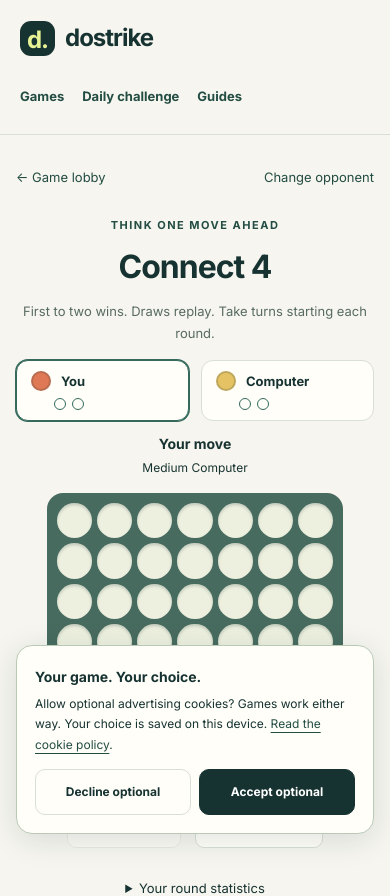
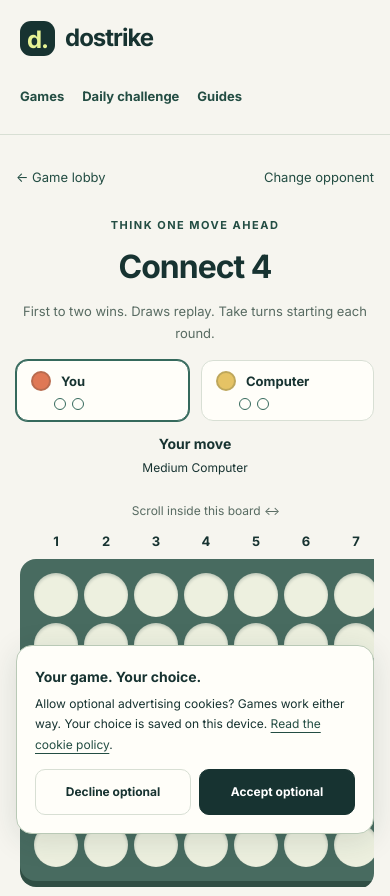
Before and after one commit to Dostrike/Website, a React (Vite) app: page /connect4 in a window 390 px wide. Shown: the top 896 px of the page. Built offline with nearby package versions, Linux system fonts and the light colour scheme.

Commit message:
Improve Connect4 phone controls and cancel stale drops

```diff
--- a/src/components/Connect4Board.css
+++ b/src/components/Connect4Board.css
@@ -1,4 +1,5 @@
 .c4-board-wrapper {
+  --c4-drop-duration: 450ms;
   display: flex;
   flex-direction: column;
   align-items: center;
@@ -325,6 +326,9 @@
 }
 
 @media (prefers-reduced-motion: reduce) {
+  .c4-board-wrapper {
+    --c4-drop-duration: 0ms;
+  }
   .c4-disc-drop-anim,
   .c4-disc.preview.bounce,
   .c4-cell.shake,
--- a/src/components/Connect4Board.tsx
+++ b/src/components/Connect4Board.tsx
@@ -57,43 +57,103 @@ const Connect4Board: React.FC<Connect4BoardProps> = ({
   // Shake state for columns
   const [shakeCol, setShakeCol] = useState<number | null>(null);
   const moveTimeout = useRef<ReturnType<typeof setTimeout> | null>(null);
-  useEffect(
-    () => () => {
+  const shakeTimeout = useRef<ReturnType<typeof setTimeout> | null>(null);
+  const boardElement = useRef<HTMLDivElement>(null);
+  const inputMode = useRef<"pointer" | "keyboard">("pointer");
+  useEffect(() => {
+    // Undo or any other position change invalidates a pending visual move.
+    if (moveTimeout.current) clearTimeout(moveTimeout.current);
+    if (shakeTimeout.current) clearTimeout(shakeTimeout.current);
+    moveTimeout.current = null;
+    shakeTimeout.current = null;
+    setAnimating(false);
+    setDroppingDisc(null);
+    setShakeCol(null);
+    return () => {
       if (moveTimeout.current) clearTimeout(moveTimeout.current);
-    },
-    [],
-  );
+      if (shakeTimeout.current) clearTimeout(shakeTimeout.current);
+    };
+  }, [board]);
+  useEffect(() => {
+    if (hoverCol === null) return;
+    const cell = boardElement.current?.querySelector<HTMLElement>(
+      `[data-column="${hoverCol}"]`,
+    );
+    const frame = boardElement.current?.parentElement;
+    if (!cell || !frame) return;
+    const reveal = () => {
+      const target = cell.getBoundingClientRect(),
+        visible = frame.getBoundingClientRect();
+      // Reveal the chosen column without moving the document vertically.
+      if (target.left < visible.left + 8)
+        frame.scrollLeft -= visible.left + 8 - target.left;
+      else if (target.right > visible.right - 8)
+        frame.scrollLeft += target.right - visible.right + 8;
+    };
+    reveal();
+    window.addEventListener("resize", reveal);
+    return () => window.removeEventListener("resize", reveal);
+  }, [hoverCol]);
 
   // Handle column click with shake for full columns
   const handleColumnClick = (col: number) => {
     if (disabled || animating || gameStatus !== "PLAYING") return;
     if (board[0][col] !== null) {
       setShakeCol(col);
-      setTimeout(() => setShakeCol(null), 500);
+      if (shakeTimeout.current) clearTimeout(shakeTimeout.current);
+      shakeTimeout.current = setTimeout(() => setShakeCol(null), 500);
       return;
     }
     const row = getDropRow(board, col);
     if (row === null) return;
     setDroppingDisc({ col, row, player: currentPlayer });
     setAnimating(true);
-    // Animation duration matches CSS (0.45s)
-    moveTimeout.current = setTimeout(() => {
-      setAnimating(false);
-      setDroppingDisc(null);
-      onColumnClick(col);
-    }, 450);
+    // Reduced motion commits without waiting for the decorative drop.
+    const duration = Number.parseFloat(
+      boardElement.current
+        ? getComputedStyle(boardElement.current).getPropertyValue(
+            "--c4-drop-duration",
+          )
+        : "450",
+    );
+    moveTimeout.current = setTimeout(
+      () => {
+        setAnimating(false);
+        setDroppingDisc(null);
+        moveTimeout.current = null;
+        onColumnClick(col);
+      },
+      Number.isFinite(duration) ? Math.max(0, duration) : 450,
+    );
   };
 
   // Keyboard navigation
   const handleKeyDown = (e: React.KeyboardEvent<HTMLDivElement>) => {
     if (disabled || animating || gameStatus !== "PLAYING") return;
-    if (["ArrowLeft", "ArrowRight", "Enter", " "].includes(e.key))
+    inputMode.current = "keyboard";
+    if (
+      [
+        "ArrowLeft",
+        "ArrowRight",
+        "Home",
+        "End",
+        "Escape",
+        "Enter",
+        " ",
+      ].includes(e.key)
+    )
       e.preventDefault();
     if (hoverCol === null) setHoverCol(0);
     if (e.key === "ArrowLeft") {
       setHoverCol((prev) => (prev === null ? 0 : (prev + COLS - 1) % COLS));
     } else if (e.key === "ArrowRight") {
       setHoverCol((prev) => (prev === null ? 0 : (prev + 1) % COLS));
+    } else if (e.key === "Home") {
+      setHoverCol(0);
+    } else if (e.key === "End") {
+      setHoverCol(COLS - 1);
+    } else if (e.key === "Escape") {
+      setHoverCol(null);
     } else if (e.key === "Enter" || e.key === " ") {
       handleColumnClick(hoverCol ?? 0);
     }
@@ -104,15 +164,14 @@ const Connect4Board: React.FC<Connect4BoardProps> = ({
     if (!droppingDisc) return null;
     const { col, row, player } = droppingDisc;
     // Calculate drop distance (in cells)
-    const dropDistance = row + 1;
     return (
       <div
         className={`c4-disc-drop-anim ${player.toLowerCase()}`}
         style={{
-          left: `calc(${col} * (var(--c4-cell-size, 48px) + 6px))`,
+          left: `calc(14px + ${col} * (var(--c4-cell-size, 44px) + 6px))`,
           // Animate from top to the cell
           top: 0,
-          height: `calc(${dropDistance} * (var(--c4-cell-size, 48px) + 6px))`,
+          height: `calc(14px + ${row + 1} * var(--c4-cell-size, 44px) + ${row} * 6px - 2.5px)`,
           zIndex: 10,
         }}
         aria-hidden="true"
@@ -142,24 +201,24 @@ const Connect4Board: React.FC<Connect4BoardProps> = ({
   return (
     <div
       className="c4-board-wrapper"
+      ref={boardElement}
       tabIndex={0}
       onKeyDown={handleKeyDown}
       role="application"
       aria-label={
         gameStatus !== "PLAYING"
           ? "Connect 4 board. Round complete."
-          : `Connect 4 board. ${currentPlayer}'s turn. Use left and right arrows to choose a column, then press Enter to drop.`
+          : `Connect 4 board. ${currentPlayer}'s turn.${hoverCol === null ? "" : ` Column ${hoverCol + 1}${board[0][hoverCol] ? " is full" : " selected"}.`} Use left and right arrows or Home and End to choose a column, then press Enter to drop.`
       }
-      style={{
-        outline: "none",
-        width: "100%",
-        display: "flex",
-        flexDirection: "column",
-        alignItems: "center",
-        justifyContent: "center",
-      }}
     >
-      {/* ...existing code... */}
+      <p className="c4-scroll-note">Scroll inside this board ↔</p>
+      <div className="c4-column-labels" aria-hidden="true">
+        {Array.from({ length: COLS }, (_, col) => (
+          <span key={col} className={hoverCol === col ? "is-selected" : ""}>
+            {col + 1}
+          </span>
+        ))}
+      </div>
       <div
         className="c4-board-grid"
         style={{ position: "relative", margin: "0 auto" }}
@@ -183,6 +242,7 @@ const Connect4Board: React.FC<Connect4BoardProps> = ({
               return (
                 <div
                   key={colIdx}
+                  data-column={colIdx}
                   className={`c4-cell${cell ? " " + cell.toLowerCase() : ""}${isWinningCell(rowIdx, colIdx) ? " winning" : ""}${winningLine && !isWinningCell(rowIdx, colIdx) ? " faded" : ""}${hoverCol === colIdx && cell === null ? ` c4-col-hover ${currentPlayer.toLowerCase()}` : ""}${shake}`}
                   aria-label={
                     cell
@@ -193,9 +253,21 @@ const Connect4Board: React.FC<Connect4BoardProps> = ({
                     opacity:
                       winningLine && !isWinningCell(rowIdx, colIdx) ? 0.5 : 1,
                   }}
-                  onMouseEnter={() => setHoverCol(colIdx)}
-                  onMouseLeave={() => setHoverCol(null)}
-                  onClick={() => handleColumnClick(colIdx)}
+                  onPointerMove={() => {
+                    inputMode.current = "pointer";
+                    setHoverCol(colIdx);
+                  }}
+                  onMouseEnter={() => {
+                    if (inputMode.current === "pointer") setHoverCol(colIdx);
+                  }}
+                  onMouseLeave={() => {
+                    if (inputMode.current === "pointer") setHoverCol(null);
+                  }}
+                  onClick={() => {
+                    inputMode.current = "pointer";
+                    setHoverCol(colIdx);
+                    handleColumnClick(colIdx);
+                  }}
                   role="gridcell"
                   tabIndex={-1}
                 >
--- a/src/components/Connect4Game.css
+++ b/src/components/Connect4Game.css
@@ -91,8 +91,38 @@
   background: none;
   box-shadow: none;
   padding: 0;
-  max-width: 380px;
-  --c4-cell-size: 42px;
+  width: max-content;
+  max-width: none;
+  --c4-cell-size: 44px;
+  justify-content: center;
+}
+.connect4-match .c4-column-labels {
+  display: grid;
+  grid-template-columns: repeat(7, var(--c4-cell-size));
+  gap: 6px;
+  padding: 0 14px 8px;
+  font-size: 13px;
+  font-weight: 750;
+  text-align: center;
+}
+.c4-column-labels .is-selected {
+  background: var(--primary);
+  color: var(--background);
+  border-radius: 8px;
+}
+.connect4-match .c4-scroll-note {
+  display: none;
+  font-size: 12px;
+  margin: 0 0 10px;
+  color: var(--text-muted);
+}
+@media (max-width: 600px) {
+  .connect4-match .c4-scroll-note {
+    display: block;
+  }
+}
+.connect4-match .c4-board-wrapper:focus-visible {
+  outline-offset: -3px;
 }
 .connect4-match .c4-board-grid {
   grid-template-columns: repeat(7, var(--c4-cell-size));
@@ -107,15 +137,13 @@
   width: calc(var(--c4-cell-size) - 5px);
   height: calc(var(--c4-cell-size) - 5px);
 }
+.connect4-match .c4-disc-drop-anim {
+  animation-duration: var(--c4-drop-duration);
+}
 .connect4-board-area {
   margin: 16px auto;
+  overflow-x: auto;
+  overscroll-behavior-x: contain;
+  border-radius: 16px;
+  padding: 8px 4px;
 }
-@media (max-width: 480px) {
-  .connect4-match .c4-board-wrapper {
-    --c4-cell-size: clamp(29px, 9vw, 38px);
-  }
-  .connect4-match .c4-board-grid {
-    padding: 10px;
-    gap: 5px;
-  }
-}
--- a/src/components/Connect4Game.tsx
+++ b/src/components/Connect4Game.tsx
@@ -1,4 +1,4 @@
-import ResultMark from './ResultMark';
+import ResultMark from "./ResultMark";
 import { useEffect, useRef, useState } from "react";
 import { Helmet } from "react-helmet-async";
 import { Link } from "react-router-dom";
@@ -62,6 +62,8 @@ export default function Connect4Game() {
   const currentName = game.currentPlayer === "RED" ? settings.first : second;
   const winnerName = game.winner === "RED" ? settings.first : second;
   const round = completed.RED + completed.YELLOW + completed.draws + 1;
+  const nextStarterName = starter === "RED" ? second : settings.first;
+  const undoFloor = isAi && starter === "YELLOW" ? 2 : 1;
   useEffect(() => {
     if (!thinking) return;
     const timer = window.setTimeout(() => {
@@ -92,6 +94,7 @@ export default function Connect4Game() {
     setHistory((current) => {
       const previous = current[current.length - 1];
       if (
+        previous !== game ||
         previous.gameStatus !== Connect4GameStatus.PLAYING ||
         (isAi && previous.currentPlayer === "YELLOW")
       )
@@ -126,7 +129,12 @@ export default function Connect4Game() {
   };
   const undo = () =>
     setHistory((current) =>
-      current.slice(0, Math.max(1, current.length - (isAi ? 2 : 1))),
+      current.length <= undoFloor
+        ? current
+        : current.slice(
+            0,
+            Math.max(undoFloor, current.length - (isAi ? 2 : 1)),
+          ),
     );
   const resultTitle =
     game.gameStatus === Connect4GameStatus.DRAW
@@ -188,7 +196,12 @@ export default function Connect4Game() {
             : "Local two-player match"}
         </span>
       </div>
-      <div className="connect4-board-area">
+      <div
+        className="connect4-board-area"
+        role="region"
+        aria-label="Scrollable Connect 4 board"
+        tabIndex={0}
+      >
         <Connect4Board
           key={boardKey}
           board={game.board}
@@ -200,8 +213,26 @@ export default function Connect4Game() {
         />
       </div>
       {ended ? (
-        <section className="match-result" aria-label="Round result" data-outcome={game.gameStatus === Connect4GameStatus.DRAW ? "draw" : isAi && game.winner === "YELLOW" ? "loss" : "win"}>
-          <ResultMark outcome={game.gameStatus === Connect4GameStatus.DRAW ? "draw" : isAi && game.winner === "YELLOW" ? "loss" : "win"} />
+        <section
+          className="match-result"
+          aria-label="Round result"
+          data-outcome={
+            game.gameStatus === Connect4GameStatus.DRAW
+              ? "draw"
+              : isAi && game.winner === "YELLOW"
+                ? "loss"
+                : "win"
+          }
+        >
+          <ResultMark
+            outcome={
+              game.gameStatus === Connect4GameStatus.DRAW
+                ? "draw"
+                : isAi && game.winner === "YELLOW"
+                  ? "loss"
+                  : "win"
+            }
+          />
           <p className="match-eyebrow">
             {matchOver ? "MATCH COMPLETE" : "ROUND COMPLETE"}
           </p>
@@ -209,7 +240,7 @@ export default function Connect4Game() {
           <p>
             {matchOver
               ? "A fresh match starts at zero. Ready for a rematch?"
-              : `${firstWins}–${secondWins} in the match. ${starter === "RED" ? second : settings.first} starts the next round.`}
+              : `${firstWins}–${secondWins} in the match. ${nextStarterName} ${nextStarterName.toLowerCase() === "you" ? "start" : "starts"} the next round.`}
           </p>
           <button className="match-primary" onClick={restart}>
             {matchOver ? "Start another match" : "Play next round"} →
@@ -224,10 +255,16 @@ export default function Connect4Game() {
       ) : (
         <>
           <p className="board-help">
-            Choose a column to drop a disc. Connect four to win.
+            Choose a numbered column to drop a disc. Scroll sideways inside the
+            board on a small screen. Focus the board and use Left/Right or
+            Home/End to choose a column, then Enter to drop. Connect four to
+            win.
           </p>
           <div className="match-controls">
-            <button onClick={undo} disabled={history.length <= 1 || thinking}>
+            <button
+              onClick={undo}
+              disabled={history.length <= undoFloor || thinking}
+            >
               Undo move
             </button>
             <button onClick={restart}>Restart round</button>
@@ -237,7 +274,11 @@ export default function Connect4Game() {
       <details className="match-details">
         <summary>Your round statistics</summary>
         <p className="stats-note">
-          Saved on this device. Results are from {settings.first}’s side.
+          Saved on this device. Results are from{" "}
+          {settings.first.toLowerCase() === "you"
+            ? "your side (Red)"
+            : `${settings.first}’s side (Red)`}
+          . Casual rounds can include Undo; these are not competitive ratings.
         </p>
         <div className="compact-stats">
           <span>
```
Also changed, not shown: scripts/fixtures/connect4-interaction.html (added, +12 -0 lines), scripts/fixtures/connect4-interaction.md (added, +7 -0 lines), scripts/fixtures/connect4-interaction.tsx (added, +48 -0 lines), 1 other file (tests, documents, lock files or other folders).
